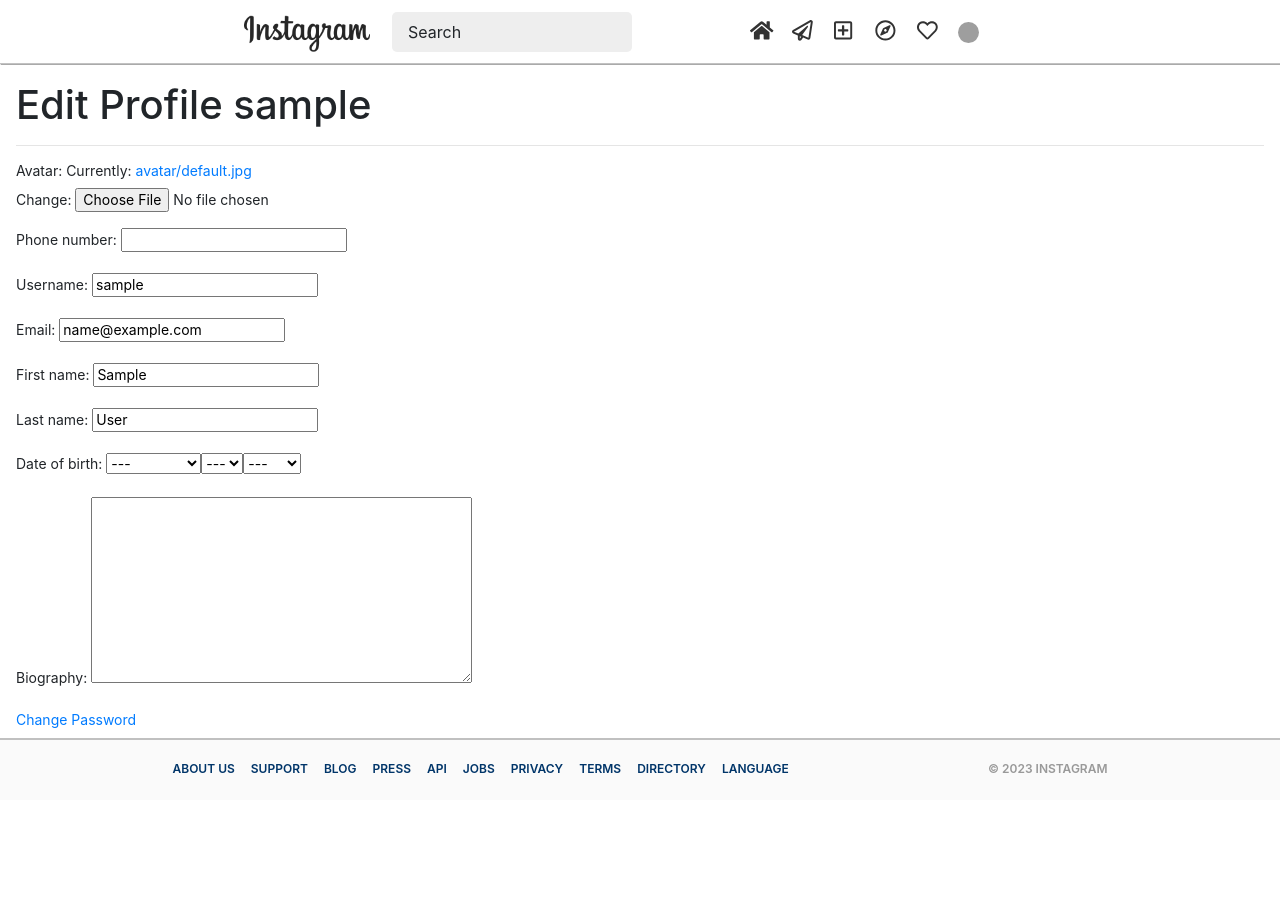
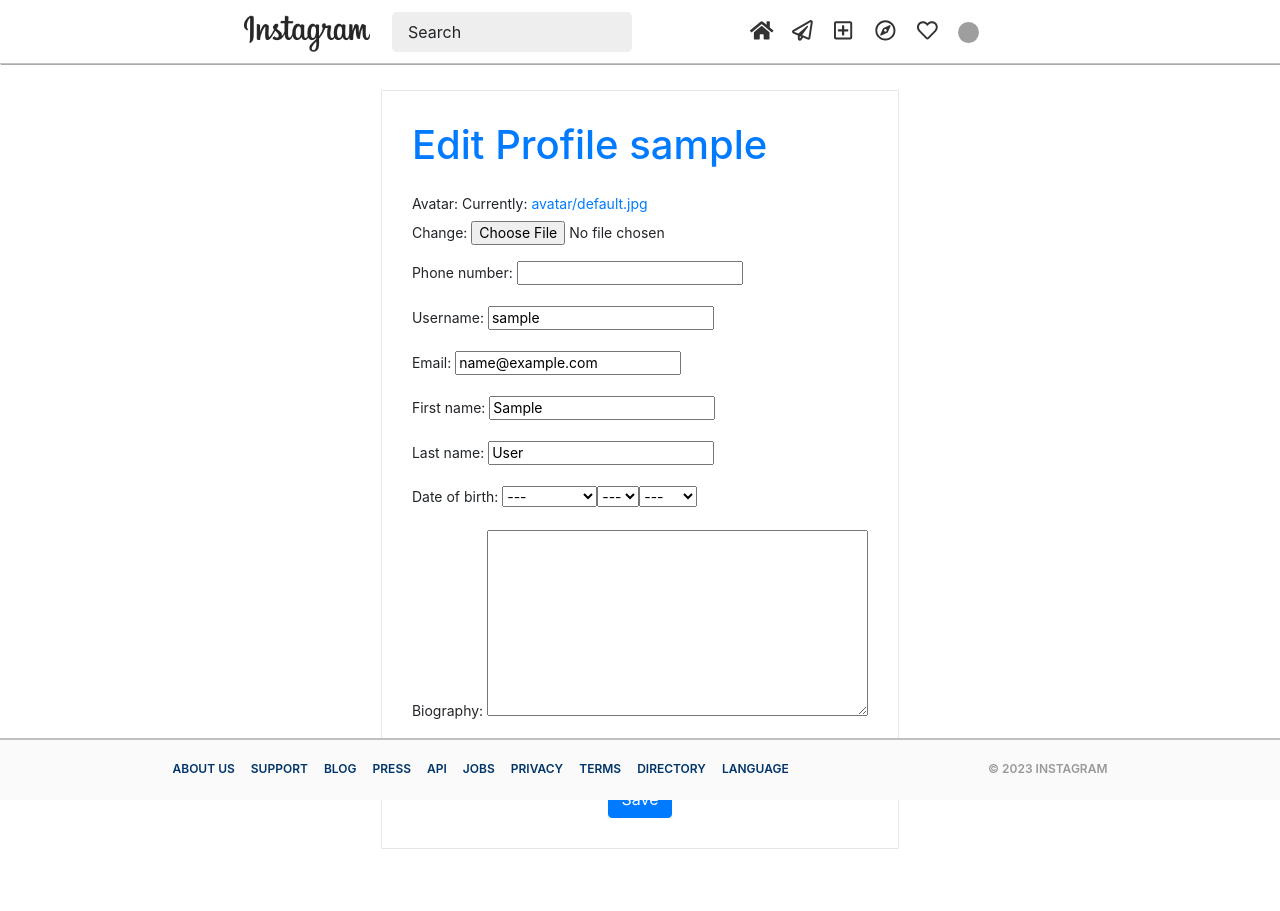
Before and after one commit to Shervin-Gouhari/10.-social_media, a Django app: a page that uses templates/account/edit_profile.html in a window 1280 px wide. Before the commit the page ends 773 px from the top, so only its background shows below. Run offline with Django 4.2, Linux system fonts and the light colour scheme; the visitor is signed in with stand-in values (Sample User, id 1); a map, chart or similar area stays blank; some libraries are stand-ins or nearby versions; grey boxes are pictures that could not be loaded.

Commit message:
edit profile template

```diff
--- a/templates/account/edit_profile.html
+++ b/templates/account/edit_profile.html
@@ -2,14 +2,28 @@
 {% block title %} Edit Profile {% endblock title %}
 
 {% block content %}
-<section class="m-3">
-    <h1>Edit Profile {{user}}</h1>
-    <hr />
-    <form action="" method="POST" enctype="multipart/form-data">
-        {% csrf_token %} {{form.as_p}}
-        <a href="{% url 'password_change' %}">Change Password</a>
-        <hr />
-        <button type="submit">Save</button>
-    </form>
+<style>
+    #uniqueee {
+        display: block;
+        width: fit-content;
+        margin: auto;
+        padding: 30px;
+        background-color: rgb(255, 255, 255);
+        border: 1px solid #e6e6e6;
+        border-radius: 1px;
+    }
+</style>
+<div style="height: 25px; background-color: #fff;"></div>
+<section style="background-color: #fff;">
+    <div id="uniqueee">
+        <h1 class="text-primary">Edit Profile {{user}}</h1><br>
+        <div>
+            <form action="" method="POST" enctype="multipart/form-data">
+                {% csrf_token %} {{form.as_p}}
+                <a href="{% url 'password_change' %}">Change Password</a><br><br>
+                <div class="text-center"><button type="submit" class="btn btn-primary">Save</button></div>
+            </form>
+        </div>
+    </div>
 </section>
 {% endblock content %}
```
